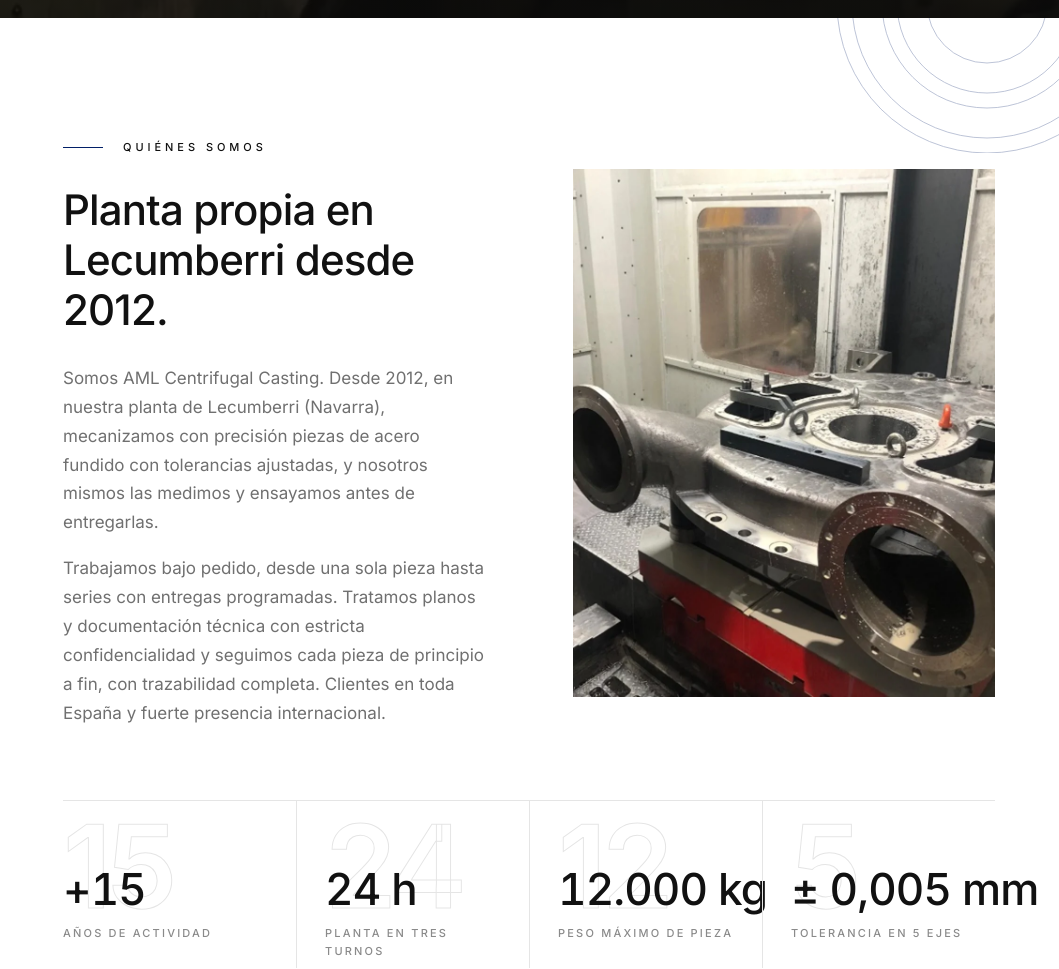
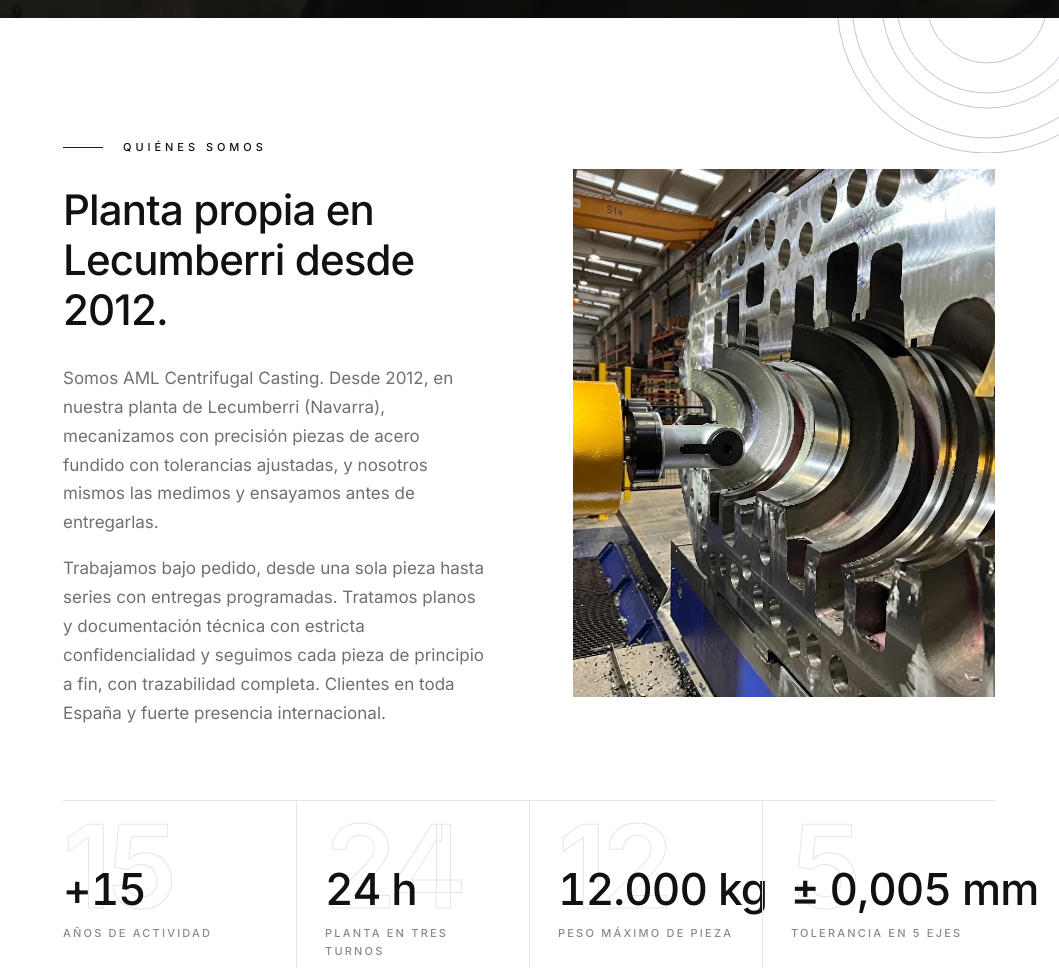
Before and after one commit to lucasvicubas-99/AMLCCTestWEB, a plain HTML site: page v10.html in a window 1280 px wide. Shown: the part 782-1751 px from the top of the page, without its empty margins (221-1280 px from the left). Drawn offline with Linux system fonts and the light colour scheme; grey boxes are pictures that could not be loaded.

Commit message:
Inicio v9 y v10: foto del mandrinado de la carcasa en Quiénes somos
Co-Authored-By: Claude Opus 5.5 <noreply@anthropic.com>
Claude-Session: https://claude.ai/code/session_016nMDpf3P5cqfxsyKo8KeHj

```diff
--- a/v10.html
+++ b/v10.html
@@ -84,7 +84,7 @@
       </div>
           </div>
     <!-- FOTO: carcasa de bomba amarrada en el centro de mecanizado -->
-    <figure class="split__media"><img src="./assets/carcasa-centro-mecanizado.webp" alt="Carcasa de bomba de acero fundido amarrada en la mesa de un centro de mecanizado" width="900" height="1125" loading="lazy"></figure>
+    <figure class="split__media"><img src="./assets/mandrinado-carcasa-nave.webp" alt="Cabezal de la mandrinadora trabajando una carcasa de acero fundido en la nave" width="819" height="1024" loading="lazy"></figure>
   </div>
   <div class="wrap">
     <div class="figs" role="list">
```
Also changed, not shown: v9.html (+1 -1 lines), assets/mandrinado-carcasa-nave.webp (added).
